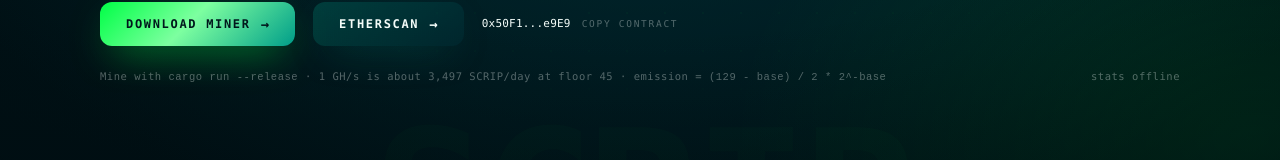
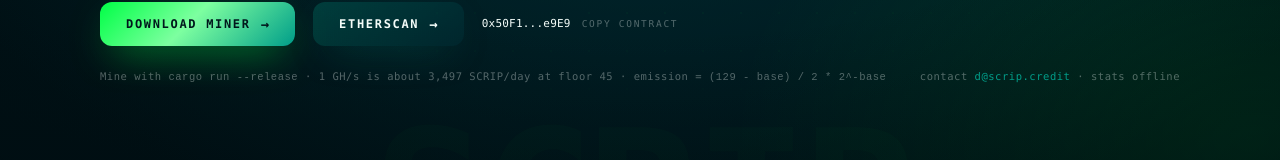
Before and after one commit to ohmictech/scrip, a plain HTML site: page docs/index.html in a window 1280 px wide. Shown: the part 576-736 px from the top of the page. Drawn offline with Linux system fonts and the light colour scheme; no server answers.

Commit message:
Add contact email to the site footer
Co-authored-by: Copilot <223556219+Copilot@users.noreply.github.com>

```diff
--- a/docs/index.html
+++ b/docs/index.html
@@ -214,6 +214,11 @@
   .addr{display:inline-flex;align-items:center;gap:9px;font-size:11px;letter-spacing:.02em;color:var(--muted)}
   .addr b{color:var(--white);font-weight:500}
   .note code{color:rgba(0,255,70,.6)}
+  .mail{
+    color:var(--teal);text-decoration:none;
+    transition:color .2s ease,text-shadow .2s ease;
+  }
+  .mail:hover{color:var(--green);text-shadow:0 0 16px rgba(0,255,70,.55)}
   .dead .v,.dead code{color:var(--muted-2);text-shadow:none}
 
   /* ---------- responsive ---------- */
@@ -354,7 +359,7 @@
 
     <div class="foot rise d6">
       <span class="note">Mine with <code>cargo run --release</code> · 1 GH/s is about 3,497 SCRIP/day at floor 45 · emission = <code>(129 - base) / 2 * 2^-base</code></span>
-      <span class="note" id="status">reading chain</span>
+      <span class="note">contact <a class="mail" href="mailto:d@scrip.credit">d@scrip.credit</a> · <span id="status">reading chain</span></span>
     </div>
 
   </div>
```
